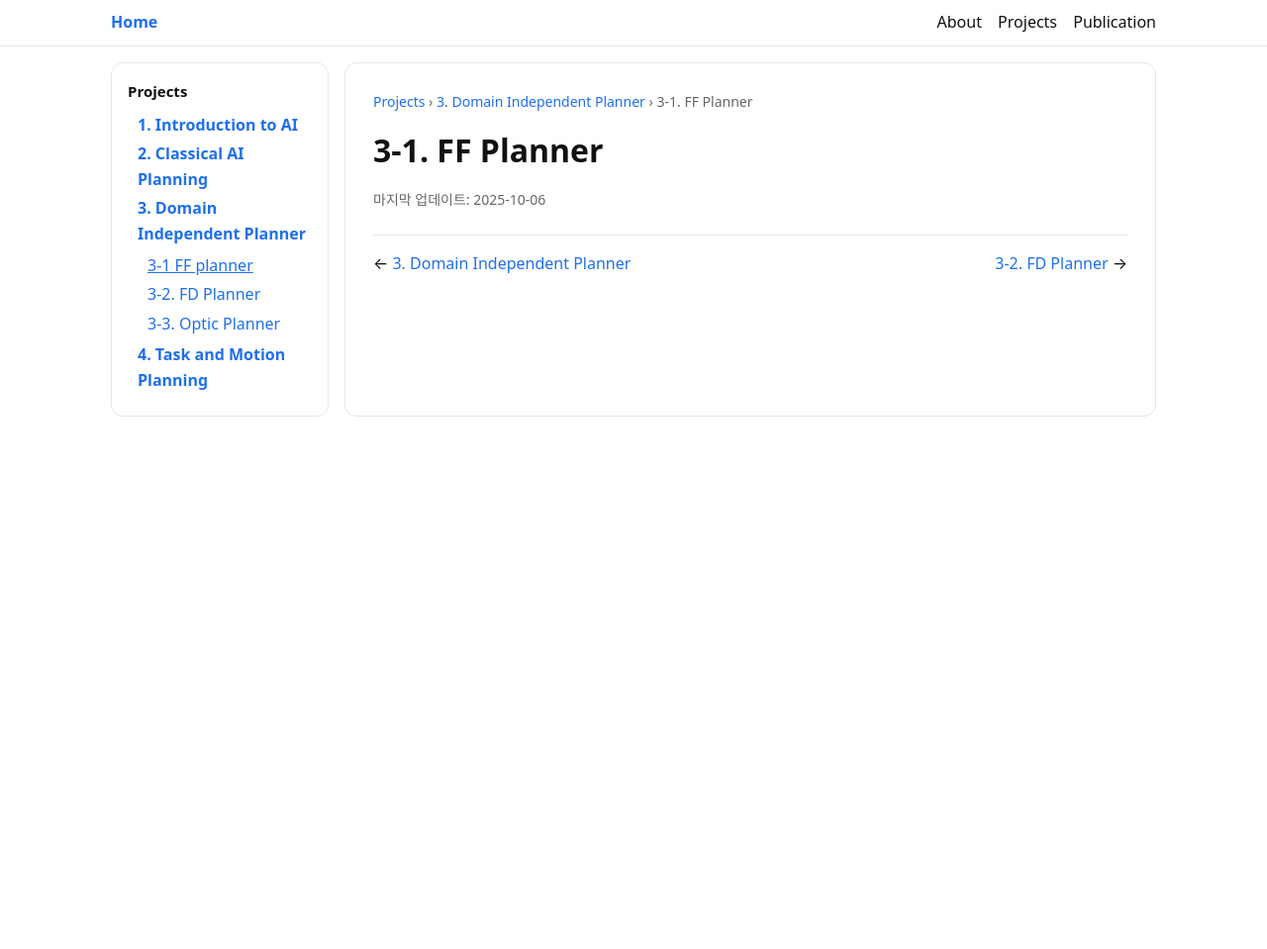
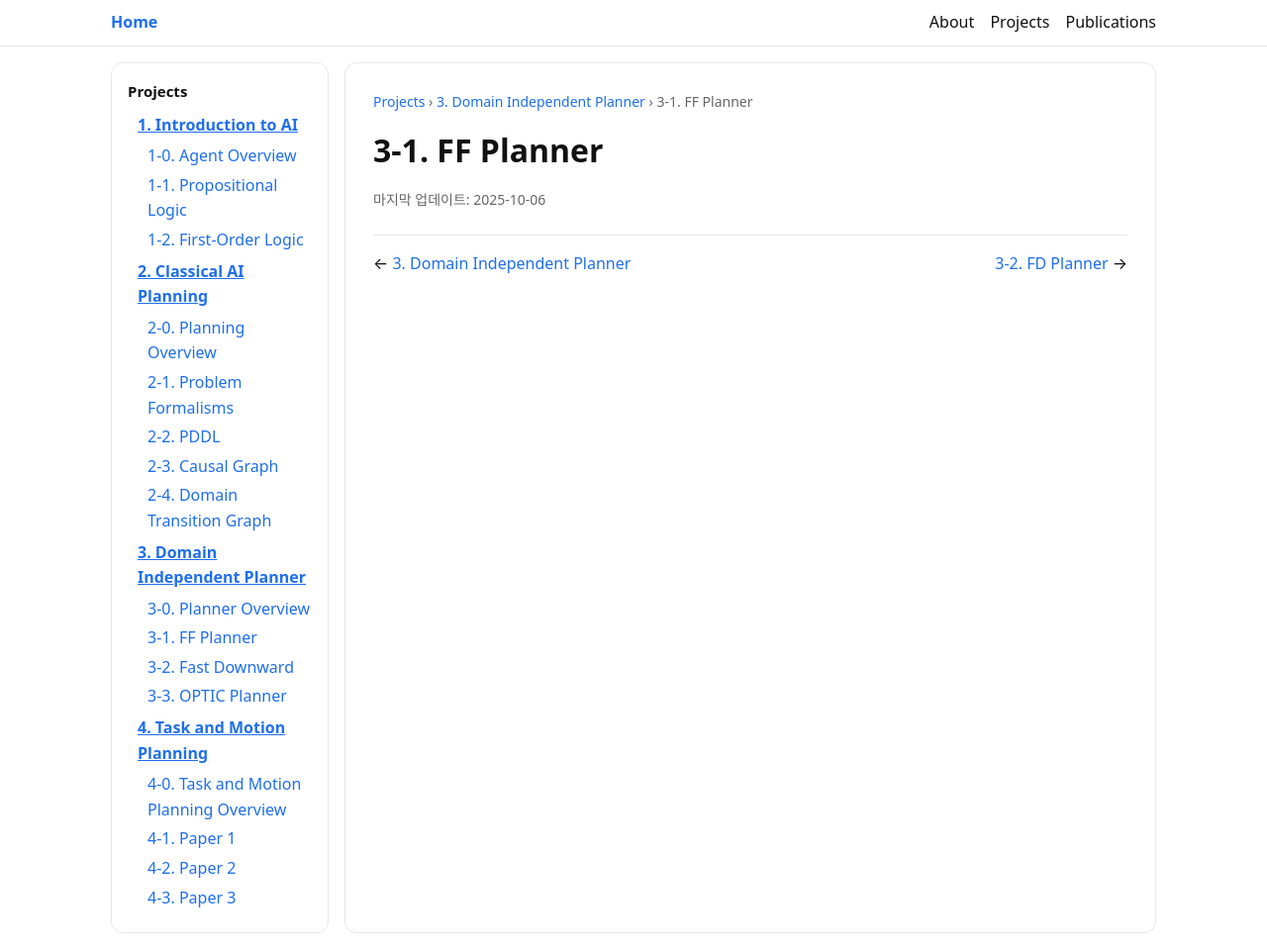
Before and after one commit to ChoRongCho/ChoRongCho.github.io, a Jekyll site: the page built from projects/3-planner/3-1-ff-planner.html, in a window 1280 px wide and 959 px high. Shown: the whole window at 99% size. Built offline with Jekyll 4.4.1, drawn with Linux system fonts in a browser that asks for light colours.

Commit message:
new style

```diff
--- a/projects/1-introduction-to-ai/1-0-agent.html
+++ b/projects/1-introduction-to-ai/1-0-agent.html
@@ -24,6 +24,6 @@
 </p>
 
 <div class="prevnext">
-  <span>← <a href="/projects/1-introduction-to-ai/1-0-agent.html">1-0. Agent</a></span>
-  <span><a href="/projects/1-introduction-to-ai/1-2-first-order-logic.html">1-2. First-Order Logic</a> →</span>
+  <span>← <a href="/projects/1-introduction-to-ai/index.html">Introduction to AI 개요</a></span>
+  <span><a href="/projects/1-introduction-to-ai/1-1-propositional-logic.html">1-1. Propositional Logic</a> →</span>
 </div>
--- a/projects/2-classical-ai/2-0-overview.html
+++ b/projects/2-classical-ai/2-0-overview.html
@@ -14,3 +14,9 @@
 <p class="meta">마지막 업데이트: 2025-12-12</p>
 
 <h2>What is Plannig?</h2>
+
+
+<div class="prevnext">
+  <span>← <a href="/projects/2-classical-ai/index.html">2. Classical AI Planning 개요</a></span>
+  <span><a href="/projects/2-classical-ai/2-0-overview.html">2-2. PDDL</a> →</span>
+</div>
--- a/projects/2-classical-ai/2-3-causal-graph.html
+++ b/projects/2-classical-ai/2-3-causal-graph.html
@@ -1,45 +1,9 @@
-<!doctype html>
-<html lang="ko">
-<head>
-  <meta charset="utf-8" />
-  <meta name="viewport" content="width=device-width,initial-scale=1" />
-  <title>2-3. Causal Graph | Classical AI Planning</title>
-  <link rel="stylesheet" href="/assets/css/site.css">
-</head>
-<body>
-  <!-- 상단 헤더 -->
-  <header class="header">
-    <div class="header-inner">
-      <a class="brand" href="/index.html">Home</a>
-      <nav class="nav">
-        <a href="/projects/index.html">Projects</a>
-        <a href="/about.html">About</a>
-      </nav>
-    </div>
-  </header>
-
-  <div class="wrapper">
-    <!-- 왼쪽 사이드바 -->
-    <aside class="sidebar">
-      <h3>Projects</h3>
-      <ul>
-        <li class="depth1"><a href="/projects/1-introduction-to-ai/index.html">1. Introduction to AI</a></li>
-        <li class="depth1"><a href="/projects/2-classical-ai/index.html">2. Classical AI Planning</a>
-          <ul>
-            <li><a href="/projects/2-classical-ai/2-1-problem-formulation.html">2-1. Problem Formalisms</a></li>
-            <li><a href="/projects/2-classical-ai/2-2-pddl.html">2-2. PDDL</a></li>
-            <li class="depth2 active"><a href="/projects/2-classical-ai/2-3-causal-graph.html">2-3. Causal Graph</a></li>
-            <li><a href="/projects/2-classical-ai/2-4-domain-transition-graph.html">2-4. Domain Transition Graph</a></li>
-
-          </ul>
-        </li>
-        <li class="depth1"><a href="/projects/3-planner/index.html">3. Domain Independent Planner</a></li>
-        <li class="depth1"><a href="/projects/4-tamp/index.html">4. Task and Motion Planning</a></li>
-      </ul>
-    </aside>
+---
+layout: default
+title: "2-2. Causal Graph"
+---
 
 <!-- 본문 -->
-    <main class="content">
 <div class="breadcrumb">
   <a href="/projects/index.html">Projects</a> ›
   <a href="/projects/2-classical-ai/index.html">2. Classical AI Planning</a> ›
@@ -75,7 +39,3 @@
   <span>← <a href="/projects/2-classical-ai/2-2-pddl.html">2-2. PDDL</a></span>
   <span><a href="/projects/2-classical-ai/2-4-domain-transition-graph.html">2-4. Domain Transition Graph</a> →</span>
 </div>
-    </main>
-  </div>
-</body>
-</html>
--- a/projects/2-classical-ai/2-4-domain-transition-graph.html
+++ b/projects/2-classical-ai/2-4-domain-transition-graph.html
@@ -1,44 +1,8 @@
-<!doctype html>
-<html lang="ko">
-<head>
-  <meta charset="utf-8" />
-  <meta name="viewport" content="width=device-width,initial-scale=1" />
-  <title>2-4. Domain Transition Graph | Classical AI Planning</title>
-  <link rel="stylesheet" href="/assets/css/site.css">
-</head>
-<body>
-  <!-- 상단 헤더 -->
-  <header class="header">
-    <div class="header-inner">
-      <a class="brand" href="/index.html">Home</a>
-      <nav class="nav">
-        <a href="/projects/index.html">Projects</a>
-        <a href="/about.html">About</a>
-      </nav>
-    </div>
-  </header>
+---
+layout: default
+title: "2-4. Domain Transition Graph"
+---
 
-  <div class="wrapper">
-    <!-- 왼쪽 사이드바 -->
-    <aside class="sidebar">
-      <h3>Projects</h3>
-      <ul>
-        <li class="depth1"><a href="/projects/1-introduction-to-ai/index.html">1. Introduction to AI</a></li>
-        <li class="depth1"><a href="/projects/2-classical-ai/index.html">2. Classical AI Planning</a>
-          <ul>
-            <li><a href="/projects/2-classical-ai/2-1-problem-formulation.html">2-1. Problem Formalisms</a></li>
-            <li><a href="/projects/2-classical-ai/2-2-pddl.html">2-2. PDDL</a></li>
-            <li><a href="/projects/2-classical-ai/2-3-causal-graph.html">2-3. Causal Graph</a></li>
-            <li class="depth2 active"><a href="/projects/2-classical-ai/2-4-domain-transition-graph.html">2-4. Domain Transition Graph</a></li>
-          </ul>
-        </li>
-        <li class="depth1"><a href="/projects/3-planner/index.html">3. Domain Independent Planner</a></li>
-        <li class="depth1"><a href="/projects/4-tamp/index.html">4. Task and Motion Planning</a></li>
-      </ul>
-    </aside>
-
-    <!-- 본문 -->
-    <main class="content">
 <div class="breadcrumb">
   <a href="/projects/index.html">Projects</a> ›
   <a href="/projects/2-classical-ai/index.html">2. Classical AI Planning</a> ›
@@ -74,7 +38,3 @@
   <span>← <a href="/projects/2-classical-ai/2-2-pddl.html">2-2. PDDL</a></span>
   <span><a href="/projects/2-classical-ai/2-3-causal-graph.html">2-3. Causal Graph</a> →</span>
 </div>
-    </main>
-  </div>
-</body>
-</html>
--- a/projects/3-planner/3-1-ff-planner.html
+++ b/projects/3-planner/3-1-ff-planner.html
@@ -1,49 +1,8 @@
-<!doctype html>
-<html lang="ko">
-<head>
-  <meta charset="utf-8" />
-  <meta name="viewport" content="width=device-width,initial-scale=1" />
-  <title>3. Domain Independent Planner</title>
-  <link rel="stylesheet" href="/assets/css/site.css">
-  <script src="https://polyfill.io/v3/polyfill.min.js?features=es6"></script>
-  <script id="MathJax-script" async
-    src="https://cdn.jsdelivr.net/npm/mathjax@3/es5/tex-mml-chtml.js"></script>
+---
+layout: default
+title: "3-1. FF Planner"
+---
 
-</head>
-<body>
-  <!-- 상단 헤더 -->
-  <header class="header">
-    <div class="header-inner">
-      <a class="brand" href="/index.html">Home</a>
-      <nav class="nav">
-        <a href="/about.html">About</a>
-        <a href="/projects/index.html">Projects</a>
-        <a href="/publication.html">Publication</a>
-
-      </nav>
-    </div>
-  </header>
-
-  <div class="wrapper">
-    <!-- 왼쪽 사이드바 -->
-    <aside class="sidebar">
-      <h3>Projects</h3>
-      <ul>
-        <li class="depth1"><a href="/projects/1-introduction-to-ai/index.html">1. Introduction to AI</a></li>
-        <li class="depth1"><a href="/projects/2-classical-ai/index.html">2. Classical AI Planning</a></li>
-        <li class="depth1"><a href="/projects/3-planner/index.html">3. Domain Independent Planner</a>
-           <ul>
-            <li class="depth2 active"><a href="/projects/3-planner/3-1-ff-planner.html">3-1 FF planner</a></li>
-            <li><a href="/projects/3-planner/3-2-fd-planner.html">3-2. FD Planner</a></li>
-            <li><a href="/projects/3-planner/3-3-optic-planner.html">3-3. Optic Planner</a></li>
-          </ul>
-        </li>
-        <li class="depth1"><a href="/projects/4-tamp/index.html">4. Task and Motion Planning</a></li>
-      </ul>
-    </aside>
-
-    <!-- 본문 -->
-    <main class="content">
 <div class="breadcrumb">
   <a href="/projects/index.html">Projects</a> ›
   <a href="/projects/3-planner/index.html">3. Domain Independent Planner</a> ›
@@ -59,10 +18,6 @@
 </p>
 
 <div class="prevnext">
-        <span>← <a href="/projects/3-planner/index.html">3. Domain Independent Planner</a></span>
+  <span>← <a href="/projects/3-planner/3-0-overview.html">3. Domain Independent Planner</a></span>
   <span><a href="/projects/3-planner/3-2-fd-planner.html">3-2. FD Planner</a> →</span>
 </div>
-    </main>
-  </div>
-</body>
-</html>
```
Also changed, not shown: projects/3-planner/3-0-overview.html (+23 -0 lines). Lines whose indentation alone changed are shown as unchanged.
